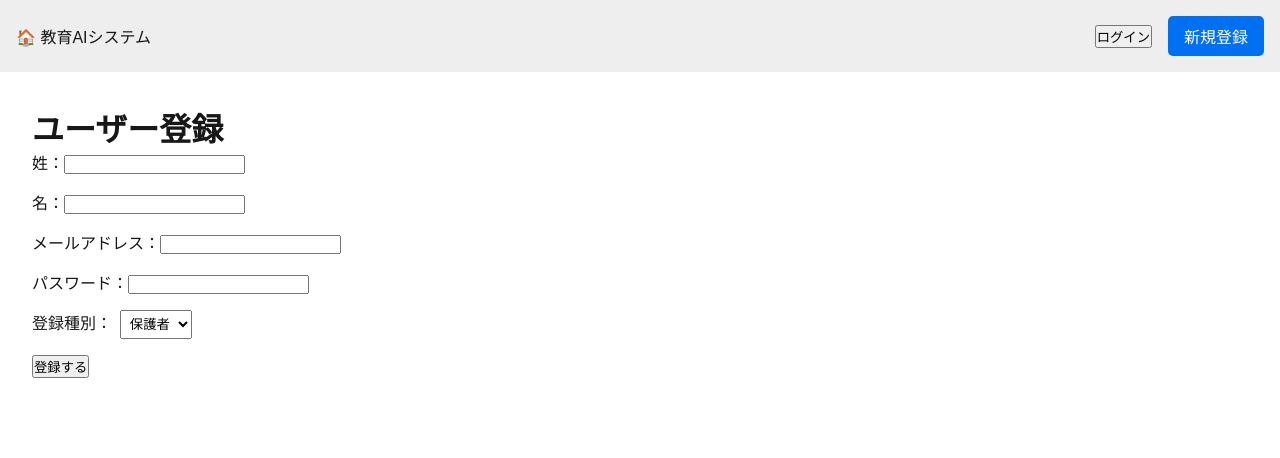
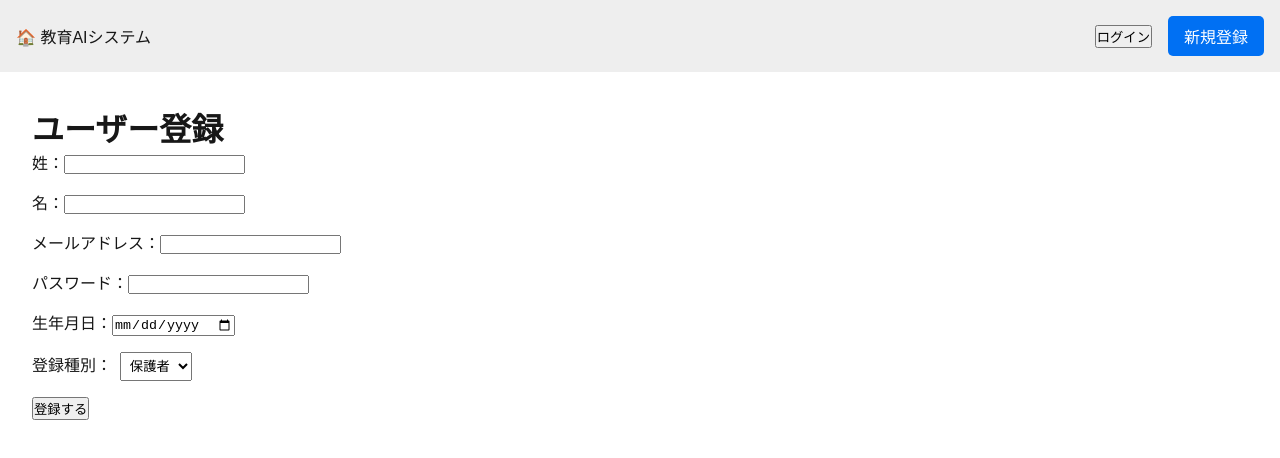
Before and after one commit to littlebuddha-dev/education, a Next.js app: page /users/register in a window 1280 px wide. Shown: the top 458 px of the page. Built offline with nearby package versions, Linux system fonts and the light colour scheme.

Commit message:
Update page.js

```diff
--- a/src/app/users/register/page.js
+++ b/src/app/users/register/page.js
@@ -10,11 +10,13 @@ export default function UserRegisterPage() {
   const [email, setEmail] = useState('');
   const [password, setPassword] = useState('');
   const [role, setRole] = useState('parent'); // ✅ 追加: role の状態と初期値
+  const [birthday, setBirthday] = useState(''); // ✅ 追加: birthday の状態
   const [error, setError] = useState(null);
   const router = useRouter();
 
   const handleRegister = async () => {
-    if (!email || !password || !firstName || !lastName) {
+    // 必須項目のチェックにbirthdayを追加
+    if (!email || !password || !firstName || !lastName || !birthday) { // 💡 修正: birthday を必須項目に追加
       setError('すべての項目を入力してください');
       return;
     }
@@ -24,7 +26,8 @@ export default function UserRegisterPage() {
       const res = await fetch('/api/users/register', {
         method: 'POST',
         headers: { 'Content-Type': 'application/json' },
-        body: JSON.stringify({ email, password, first_name: firstName, last_name: lastName, role }), // ✅ role を追加
+        // body に birthday を追加
+        body: JSON.stringify({ email, password, first_name: firstName, last_name: lastName, role, birthday }), // 💡 修正: birthday を追加
       });
       const data = await res.json();
       if (data.error) {
@@ -89,6 +92,14 @@ export default function UserRegisterPage() {
         </label>
       </div>
 
+      {/* ✅ 生年月日の入力フィールドを追加 */}
+      <div style={{ marginBottom: '1rem' }}>
+        <label>
+          生年月日：
+          <input type="date" value={birthday} onChange={(e) => setBirthday(e.target.value)} required /> {/* 💡 追加 */}
+        </label>
+      </div>
+
       {/* ✅ ロールの選択を追加 */}
       <div style={{ marginBottom: '1rem' }}>
         <label>
```
